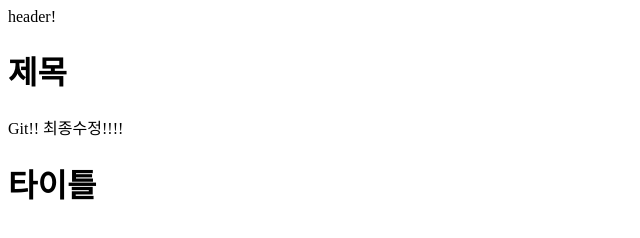
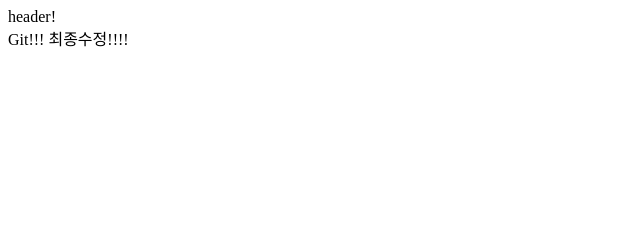
Before and after one commit to slfmP/gitTest, a plain HTML site: page index.html in a window 1280 px wide. Shown: the whole page, without its empty margins (0-640 px from the left). Drawn offline with Linux system fonts and the light colour scheme.

Commit message:
Revert "#6. index.html 파일 수정"
This reverts commit da4327440466f7daa40c36432e5fec2bcef0aa1f.

```diff
--- a/index.html
+++ b/index.html
@@ -3,8 +3,6 @@
         header!
     </header>
     <body>
-        <h1>제목</h1>
-        Git!!  최종수정!!!!
-        <h1>타이틀</h1>
+        Git!!!  최종수정!!!!
     </body>
 </html>
```
